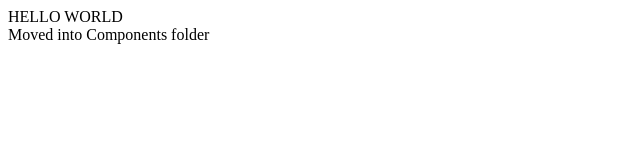
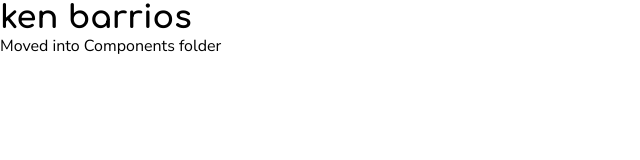
Before and after one commit to kenbarrios/portfolio-react, a React app: page / in a window 1280 px wide. Shown: the whole page, without its empty margins (0-640 px from the left). Built offline with nearby package versions, Linux system fonts and the light colour scheme.

Commit message:
testing out typefaces and played with ems

```diff
--- a/app/components/App.js
+++ b/app/components/App.js
@@ -11,7 +11,7 @@ class App extends React.Component {
 
 		return (
 			<div>
-				HELLO WORLD
+				<h1>ken barrios</h1>
 				<div onClick={testingThis()}>Moved into Components folder</div>
 			</div>
 		)
--- a/app/index.css
+++ b/app/index.css
@@ -0,0 +1,17 @@
+* {
+	box-sizing: border-box;
+	-webkit-box-sizing: border-box;
+	-moz-box-sizing: border-box;
+	-ms-box-sizing: border-box;
+	margin: 0;
+	padding: 0;
+	position: relative;
+}
+
+body {
+	font-family: 'Nunito Sans', Helvetica, Arial, sans-serif;
+}
+
+h1 {
+	font-family: 'Comfortaa', 'Futura', Helvetica, Arial, sans-serif;
+}
--- a/app/index.html
+++ b/app/index.html
@@ -3,6 +3,7 @@
 	<head>
 		<meta charset="UTF-8">
 		<title>ken barrios</title>
+		<link href="https://fonts.googleapis.com/css?family=Comfortaa:300,400,700|Nunito+Sans:300,400,700" rel="stylesheet">
 	</head>
 	<body>
 		<div id="app"></div>
```
